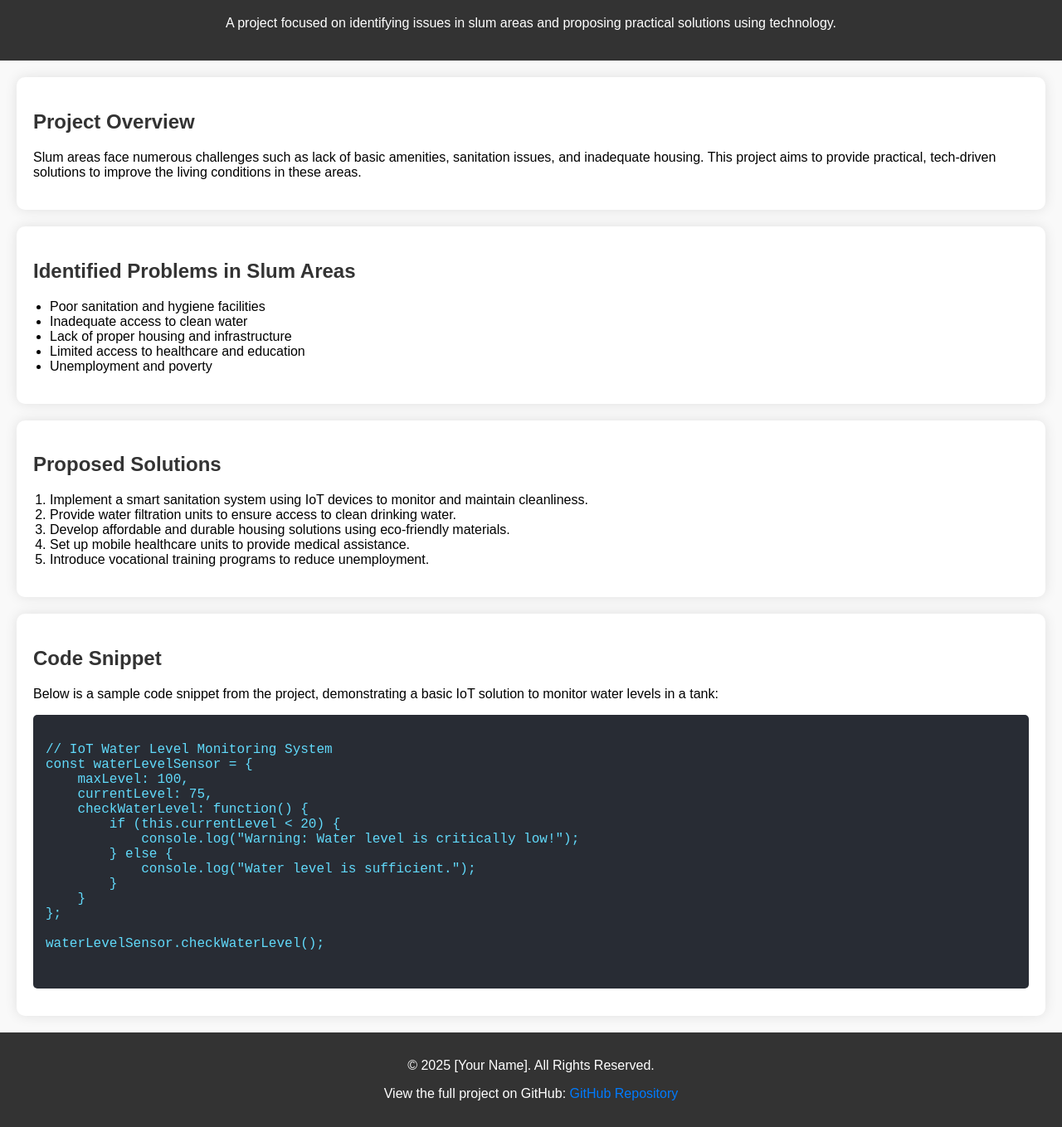
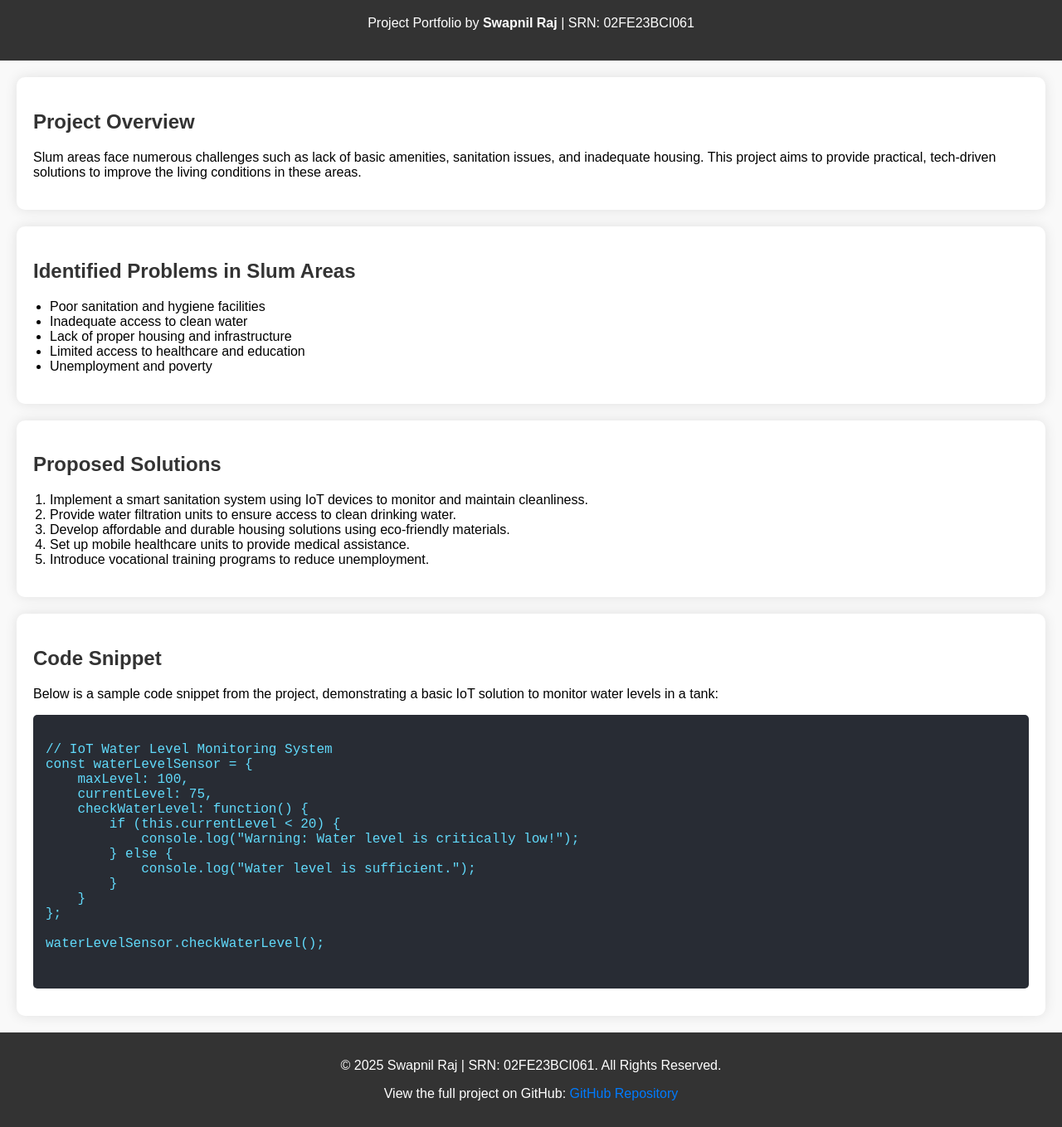
Before and after one commit to Swapnilraj26/daaaproject.github.io, a plain HTML site: page index.html in a window 1280 px wide. Shown: the part 81-1440 px from the top of the page at 83% size. Drawn offline with Linux system fonts and the light colour scheme.

Commit message:
Update index.html

```diff
--- a/index.html
+++ b/index.html
@@ -3,13 +3,13 @@
 <head>
     <meta charset="UTF-8">
     <meta name="viewport" content="width=device-width, initial-scale=1.0">
-    <title>Slum Area Problems and Solutions</title>
+    <title>Swapnil Raj - Slum Area Problems and Solutions</title>
     <link rel="stylesheet" href="style.css">
 </head>
 <body>
     <header>
         <h1>Slum Area Problems and Solutions</h1>
-        <p>A project focused on identifying issues in slum areas and proposing practical solutions using technology.</p>
+        <p>Project Portfolio by <strong>Swapnil Raj</strong> | SRN: 02FE23BCI061</p>
     </header>
 
     <section id="project-overview">
@@ -63,8 +63,8 @@ waterLevelSensor.checkWaterLevel();
     </section>
 
     <footer>
-        <p>&copy; 2025 [Your Name]. All Rights Reserved.</p>
-        <p>View the full project on GitHub: <a href="https://github.com/your-username/slum-area-solutions" target="_blank">GitHub Repository</a></p>
+        <p>&copy; 2025 Swapnil Raj | SRN: 02FE23BCI061. All Rights Reserved.</p>
+        <p>View the full project on GitHub: <a href="https://github.com/SwapnilRaj/slum-area-solutions" target="_blank">GitHub Repository</a></p>
     </footer>
 </body>
 </html>
```
